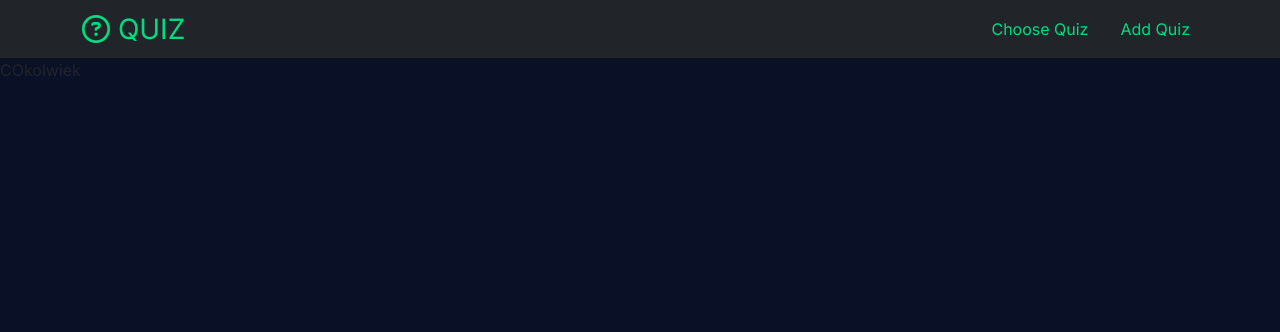
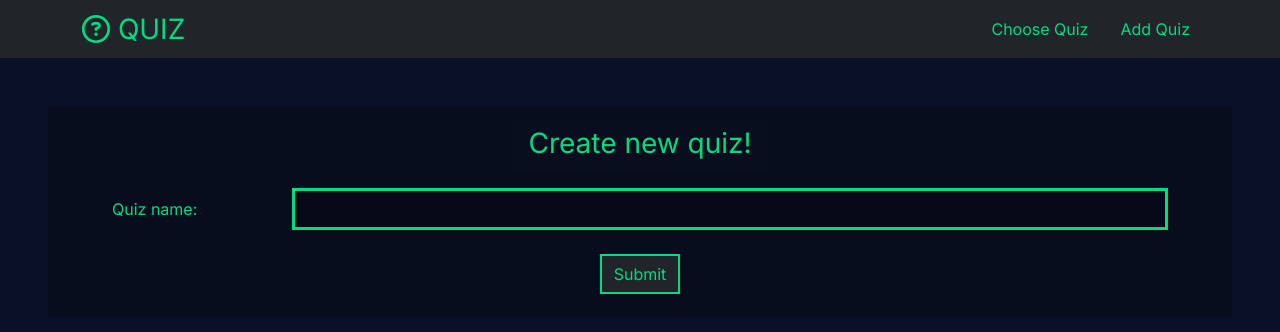
Before and after one commit to zamykamdrzwi/vue-quiz, a Vue app: page / in a window 1280 px wide. Both pictures are taken after a click on the link "Add Quiz". Shown: the top 332 px of the page. Built offline with nearby package versions, Linux system fonts and the light colour scheme.

Commit message:
added CreateQuiz and QuizName

```diff
--- a/src/components/quiz/AddQuiz.vue
+++ b/src/components/quiz/AddQuiz.vue
@@ -1,9 +1,35 @@
 <template>
-  <div>COkolwiek</div>
+  <keep-alive>
+    <component :is="tab"
+    @changeTab="switchTab"
+    @newQuizName="sendQuizName"
+    :currentQuizName="tempQuizName">
+    </component>
+  </keep-alive>
 </template>
 
 <script>
+import QuizName from './QuizName.vue';
+import CreateQuiz from './CreateQuiz.vue';
 export default {
-
+  components: {
+    QuizName,
+    CreateQuiz
+  },
+  data() {
+    return {
+      tab: 'quiz-name',
+      tempQuizName: ''
+    };
+  },
+  methods: {
+    switchTab(value) {
+      this.tab = value;
+    },
+    sendQuizName(value) {
+      console.log(value)
+      this.tempQuizName = value;
+    }
+  },
 }
 </script>
--- /dev/null
+++ b/src/components/quiz/CreateQuiz.vue
@@ -0,0 +1,98 @@
+<template>
+  <div>
+    <the-card>
+      <div class="card-header border-0 row">
+        <span class="col-6">Question 1</span>
+        <span class="col-6 d-flex justify-content-end">
+          <span>{{ currentQuizName }}</span>
+        </span>
+      </div>
+      <div class="card-body">
+        <div class="card-title d-flex justify-content-center fs-2 pb-3">
+          <div>QUESTION:</div>
+        </div>
+        <input type="text" class="form-control rounded-0 green shadow-none custom-placeholder mb-4"
+          ref="nameInput" required placeholder="Enter your question here">
+        <div class="row mb-3">
+          <label class="col-md-2 m-auto">Answer 1: </label>
+          <span class="col-md-10">
+            <input type="text" class="form-control rounded-0 green shadow-none custom-placeholder"
+              ref="nameInput" required placeholder="Enter your answer here">
+          </span>
+        </div>
+        <div class="row mb-3">
+          <label class="col-md-2 m-auto">Answer 2: </label>
+          <span class="col-md-10">
+            <input type="text" class="form-control rounded-0 green shadow-none custom-placeholder"
+            ref="nameInput" required placeholder="Enter your answer here">            </span>
+        </div>
+          <div class="row mb-3">
+            <label class="col-md-2 m-auto">Answer 3: </label>                   <span class="col-md-10">
+            <input type="text" class="form-control rounded-0 green shadow-none custom-placeholder"
+              ref="nameInput" required placeholder="Enter your answer here">
+          </span>
+        </div>
+        <div class="card-title d-flex justify-content-center fs-2 pb-3">
+          Choose the correct answer:
+        </div>
+        <div class="row gap-2">
+          <answer-card class="col-md-3 m-auto" id="0"
+            @click="goodAnswer(0)" :class="{ 'good-answer': answers[0] }">
+            Answer 1
+          </answer-card>
+          <answer-card class="col-md-3 m-auto" id="1"
+            @click="goodAnswer(1)" :class="{ 'good-answer': answers[1] }">
+            Answer 2
+          </answer-card>
+          <answer-card class="col-md-3 m-auto" id="2"
+            @click="goodAnswer(2)" :class="{ 'good-answer': answers[2] }">
+            Answer 3
+          </answer-card>
+        </div>
+      </div>
+    </the-card>
+  </div>
+</template>
+
+<script>
+export default {
+  props: ['currentQuizName'],
+  data() {
+    return {
+      answers: [
+        false,
+        false,
+        false
+      ]
+    };
+  },
+  methods: {
+    goodAnswer(id) {
+      for(let i=0; i<=2; i++){
+        if(i===id){
+          this.answers[id]=true;
+        }else{
+          this.answers[i] = false;
+        }
+      }
+    }
+  },
+}
+</script>
+
+<style scoped>
+.form-control{
+  border: 3px solid #00DC82;
+  background: rgba(0,0,0,0.2) !important;
+}
+.custom-placeholder::placeholder {
+  color: rgba(0,220,130,0.4);
+}
+.btn{
+  border: 2px solid #00DC82;
+}
+.good-answer{
+  background: #00DC82;
+  color: white !important;
+}
+</style>
--- /dev/null
+++ b/src/components/quiz/QuizName.vue
@@ -0,0 +1,50 @@
+<template>
+  <div>
+    <the-card>
+      <div class="card-header border-0 fs-3 m-auto">
+        Create new quiz!
+      </div>
+      <div class="card-body">
+        <form class="needs-validation" @submit.prevent="submitData">
+          <div class="row">
+            <label for="" class="form-label col-md-2 m-auto">Quiz name: </label>
+            <span class="col-md-10">
+              <input type="text" class="form-control rounded-0 green shadow-none"
+              ref="nameInput" required>
+            </span>
+          </div>
+          <div class="d-flex justify-content-center mt-4">
+            <input type="submit" class="btn btn-dark green rounded-0" value="Submit">
+          </div>
+        </form>
+      </div>
+    </the-card>
+  </div>
+</template>
+
+<script>
+export default {
+  data() {
+    return {
+
+    };
+  },
+  methods: {
+    submitData() {
+      const quizName = this.$refs.nameInput.value;
+      this.$emit('newQuizName', quizName);
+      this.$emit('changeTab', 'create-quiz');
+    }
+  }
+}
+</script>
+
+<style scoped>
+.form-control{
+  border: 3px solid #00DC82;
+  background: rgba(0,0,0,0.2) !important;
+}
+.btn{
+  border: 2px solid #00DC82;
+}
+</style>
```
